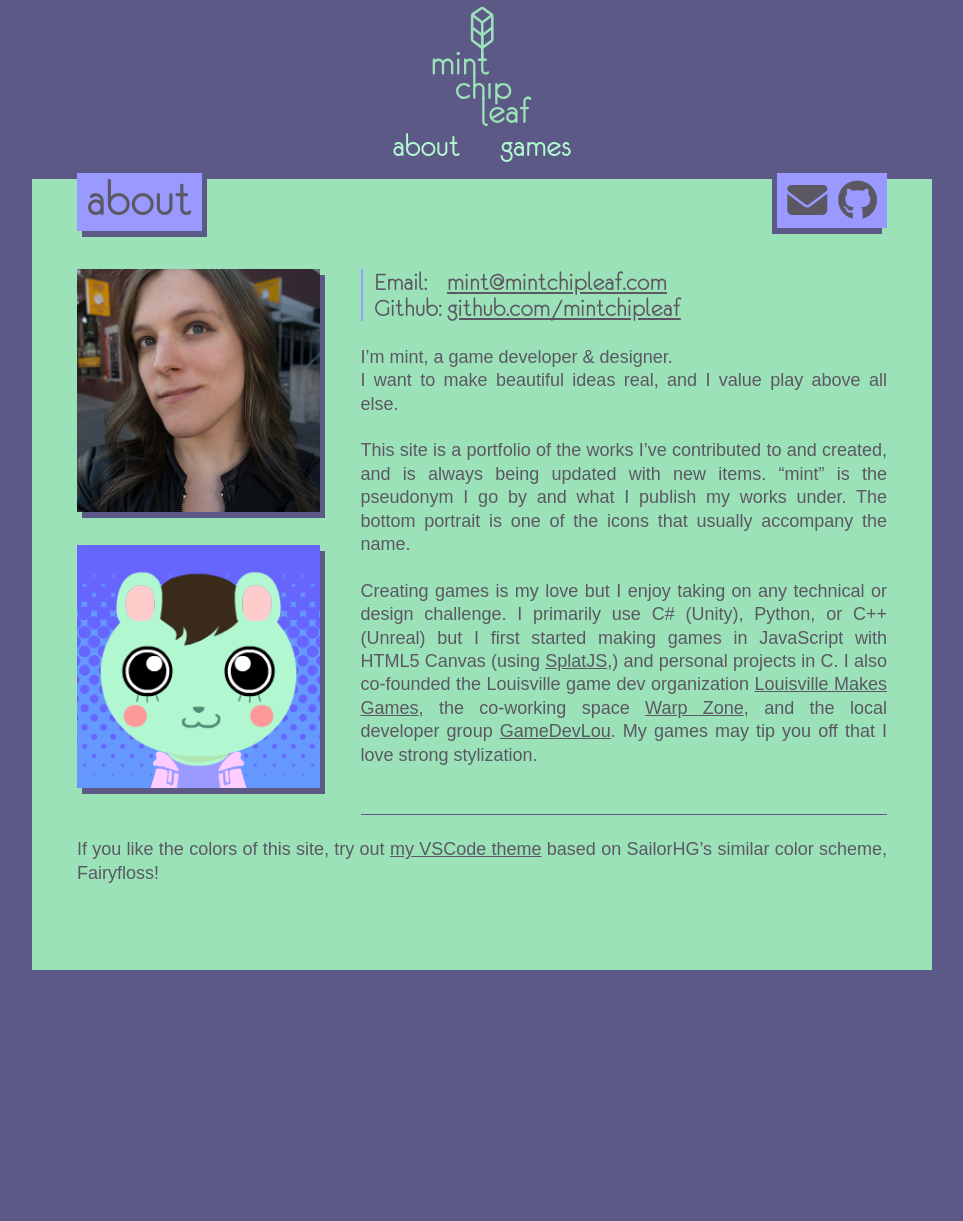
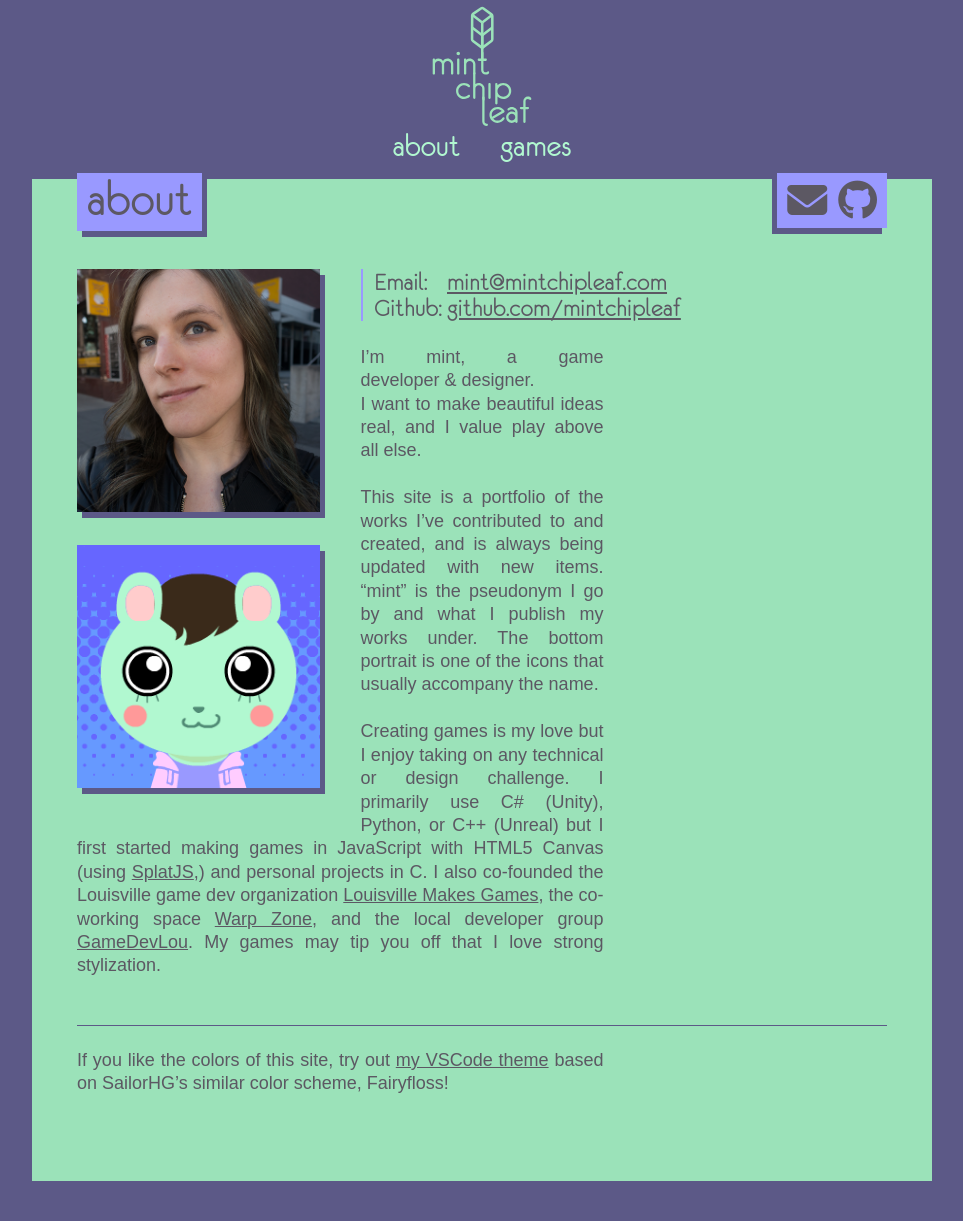
Before and after one commit to mintchipleaf/mintchipleaf.github.io, a Jekyll site: the page built from about.md, in a window 1280 px wide. Shown: the whole page, without its empty margins (158-1121 px from the left). Built offline with Jekyll 4.4.1, drawn with Linux system fonts in a browser that asks for light colours; nearby versions of some CDN libraries; some web fonts are replaced; before the commit the page ends 1010 px from its top, so only the background shows below that.

Commit message:
adjust bio text width

```diff
--- a/assets/about.css
+++ b/assets/about.css
@@ -32,6 +32,9 @@
 	text-align: justify;
 	text-wrap: balance;
 }
+#bio-text p {
+	max-width: 526.5px;
+}
 #bio-links {
 	font-family: 'eurofurence55';
 	margin-bottom: 25px;
```
